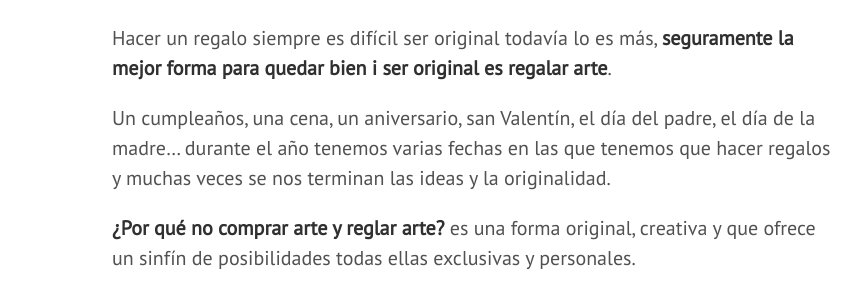
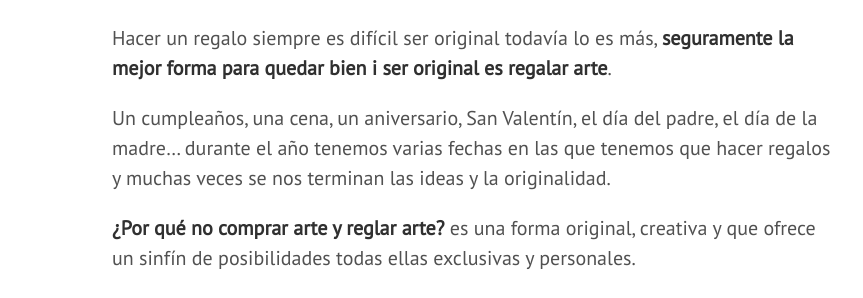
Before and after one commit to artelowcost/artelowcost.github.io, a Jekyll site: the page built from _posts/2014-04-24-regalar-arte-la-mejor-opcion.md, in a window 1280 px wide. Shown: the part 857-1155 px from the top of the page, without its empty margins (168-1031 px from the left). Built offline with Jekyll 4.4.1, drawn with Linux system fonts in a browser that asks for light colours; nearby versions of some CDN libraries; Markdown is read by kramdown in place of the engine named in the settings.

```diff
--- a/_posts/2014-04-24-regalar-arte-la-mejor-opcion.md
+++ b/_posts/2014-04-24-regalar-arte-la-mejor-opcion.md
@@ -14,7 +14,7 @@ published: true
 
 Hacer un regalo siempre es difícil ser original todavía lo es más, **seguramente la mejor forma para quedar bien i ser original es regalar arte**.
 
-Un cumpleaños, una cena, un aniversario, san Valentín, el día del padre, el día de la madre... durante el año tenemos varias fechas en las que tenemos que hacer regalos y muchas veces se nos terminan las ideas y la originalidad.
+Un cumpleaños, una cena, un aniversario, San Valentín, el día del padre, el día de la madre... durante el año tenemos varias fechas en las que tenemos que hacer regalos y muchas veces se nos terminan las ideas y la originalidad.
 
 **¿Por qué no comprar arte y reglar arte?** es una forma original, creativa y que ofrece un sinfín de posibilidades todas ellas exclusivas y personales.
 
```
